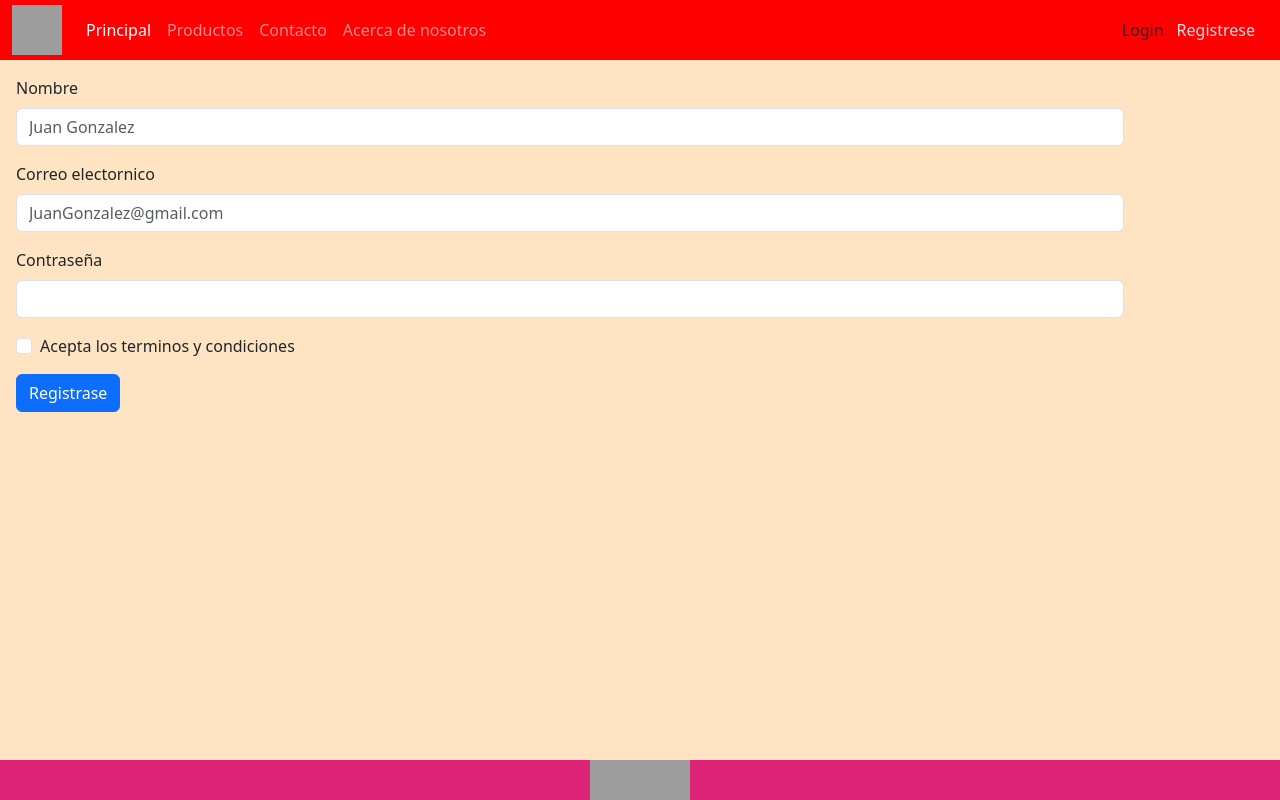
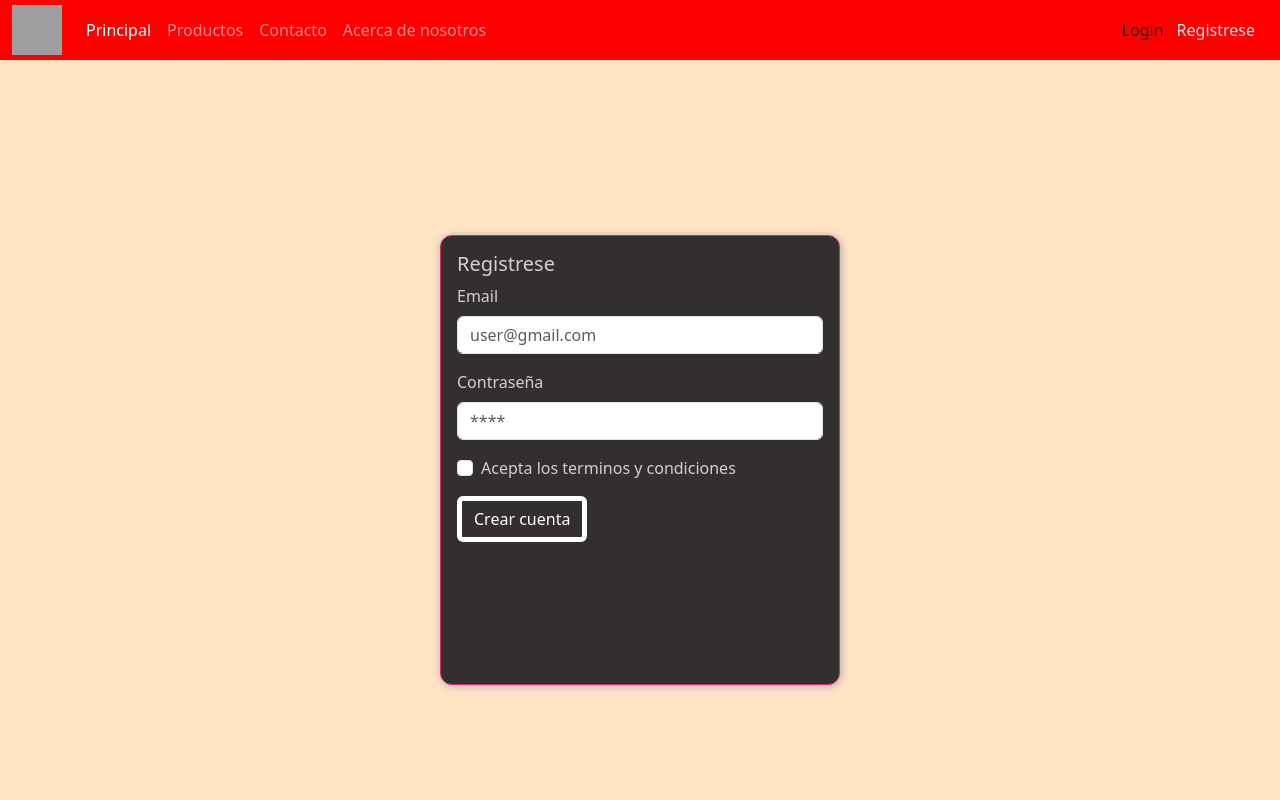
Before and after one commit to romanlm22/2023-Digitalers-proyecto-personal, a plain HTML site: page pages/registro/registro.html in a window 1280 px wide. Shown: the top 800 px of the page. Drawn offline with nearby package versions, Linux system fonts and the light colour scheme; some packages are replaced by stand-ins of ours; grey boxes are pictures that could not be loaded; a script that the page names is missing.

Commit message:
Proyecto con javaScrip incompleto

```diff
--- a/css/styles.css
+++ b/css/styles.css
@@ -157,7 +157,7 @@ h1{
     transition: box-shadow .3s;
 }
 
-.card-main {
+.card-main .table-title{
     padding: 4px 8px 16px;
     font-size: 12px;
     display: flex;
@@ -166,17 +166,22 @@ h1{
     flex: 1;
 }
 
-.card-main .card-text {
+.card-table-img img {
+    height: 230px;
+    width: 100%;
+    object-fit: cover;
+    filter: grayscale(.5);
+    transition: all .3s ease-in;
+}
+
+.card-main .table-description{
     flex: 1;
 }
 
 footer {
+    background-color: #f54545;
+    padding: 20px;
     text-align: center;
-    position: absolute;
-    bottom: 0;
-    width: 100%;
-    height: 40px;
-    background-color: #dd2476;
 }
 
 .footer-logo {
@@ -199,6 +204,7 @@ footer {
 }
 
 
+
 .fotopersonal{
     width: 200px;
     height: 200px;
--- a/js/admin-productos.js
+++ b/js/admin-productos.js
@@ -79,13 +79,17 @@ function pintarProductos(arrayAPintar) {
     arrayAPintar.forEach(function(conso, index) {
         tableBodyHTML.innerHTML +=
             `<tr>
+                <td class="card-conteiner">
+                <td class="card">
                 <td class="table-image">
                         <img src="${conso.imagen}" alt="${conso.titulo}">
                 </td>
+                <td class="card-main">
                 <td class="table-title">${conso.titulo}</td>
                 <td class="table-description">${conso.descripcion}</td>
                 <td class="table-price">${conso.precio}</td>
                 <td class="table-category">${conso.categoria}</td>
+                </td>
                 <td >
                     <div class="d-flex gap-1">
                         <button class="btn-delete btn btn-danger btn-sm" onclick="borrarProducto('${conso.id}')">
@@ -96,6 +100,8 @@ function pintarProductos(arrayAPintar) {
                         </button>
                     </div>
 
+                </td>
+                </td>
                 </td>
             </tr>`
     })
--- a/pages/registro/registro.html
+++ b/pages/registro/registro.html
@@ -49,27 +49,36 @@
       </nav>
 </header>
 
-    <div class="container row g-0" style="padding: 1rem;">
-        <form id="formulario-registro">
+
+<div class="login-container container d-flex align-items-center">
+
+  <div class="card p-3" style="width: 25rem;">
+    <h5 class="card-title">Registrese</h5>
+      <form id="login">
+          <!-- Input -->
           <div class="mb-3">
-                <label for="nombre" class="form-label">Nombre</label>
-                <input type="text" name="nombre" class="form-control" id="nombre" placeholder="Juan Gonzalez" required minlength="2" maxlength="50">
+
+              <label for="email" class="form-label">Email</label>
+              <input type="email" name="email" class="form-control" id="email" placeholder="user@gmail.com"
+              required minlength="3" maxlength="70" pattern="[A-Za-z0-9._+\-']+@[A-Za-z0-9.\-]+\.[A-Za-z]{2,}$">
           </div>
-            <div class="mb-3">
-              <label for="email" class="form-label">Correo electornico</label>
-              <input type="email" name="email" class="form-control" id="email" aria-describedby="emailHelp" placeholder="JuanGonzalez@gmail.com" required minlength="10" maxlength="85">
-            </div>
+          <!-- Input -->
           <div class="mb-3">
               <label for="password" class="form-label">Contraseña</label>
-              <input type="password" name="password" class="form-control" id="password">
+              <input type="password" name="password" class="form-control" id="password" placeholder="****"
+              required minlength="3" maxlength="70">
           </div>
           <div class="mb-3 form-check">
             <input type="checkbox" class="form-check-input" id="exampleCheck1">
             <label class="form-check-label" for="exampleCheck1">Acepta los terminos y condiciones</label>
           </div>
-            <button type="submit" class="btn btn-primary">Registrase</button>
+
+          <button class="btn btn-primary" type="submit">Crear cuenta</button>
+
       </form>
   </div>
+</div>
+
 
 
 
```
Also changed, not shown: pages/login/login.html (+1 -1 lines). Lines whose indentation alone changed are shown as unchanged.
